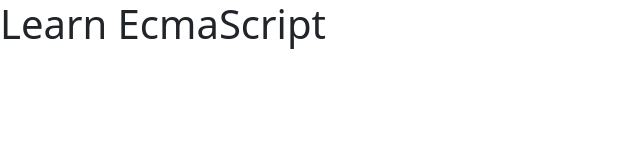
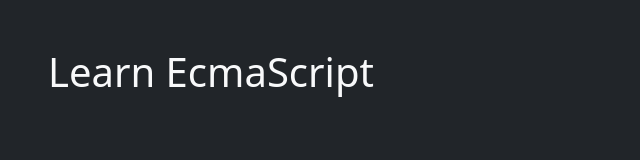
Before and after one commit to itsmehrd/learn-ES, a plain HTML site: page index.html in a window 1280 px wide. Shown: the whole page, without its empty margins (0-640 px from the left). Drawn offline with nearby package versions, Linux system fonts and the light colour scheme.

Commit message:
updated UI

```diff
--- a/index.html
+++ b/index.html
@@ -11,7 +11,7 @@
       crossorigin="anonymous"
     />
   </head>
-  <body>
+  <body class="bg-dark m-5 text-light">
     <h1>Learn EcmaScript</h1>
     <script
       src="https://cdn.jsdelivr.net/npm/bootstrap@5.3.0-alpha1/dist/js/bootstrap.bundle.min.js"
```
